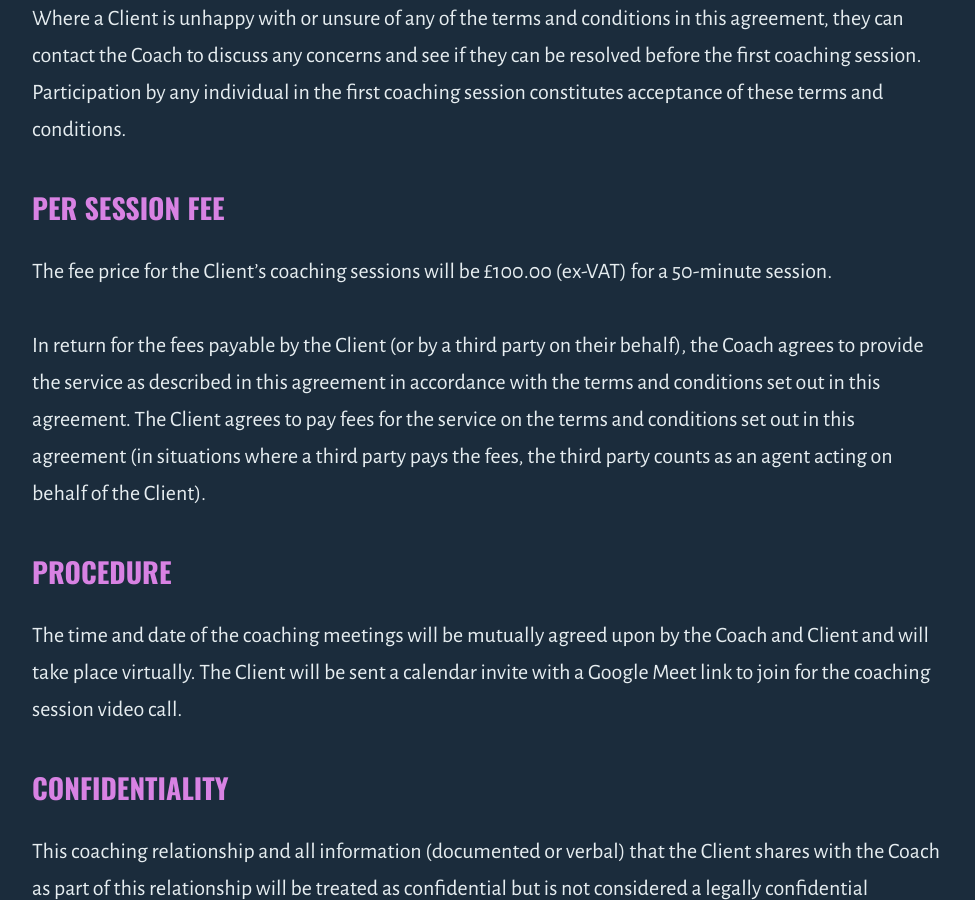
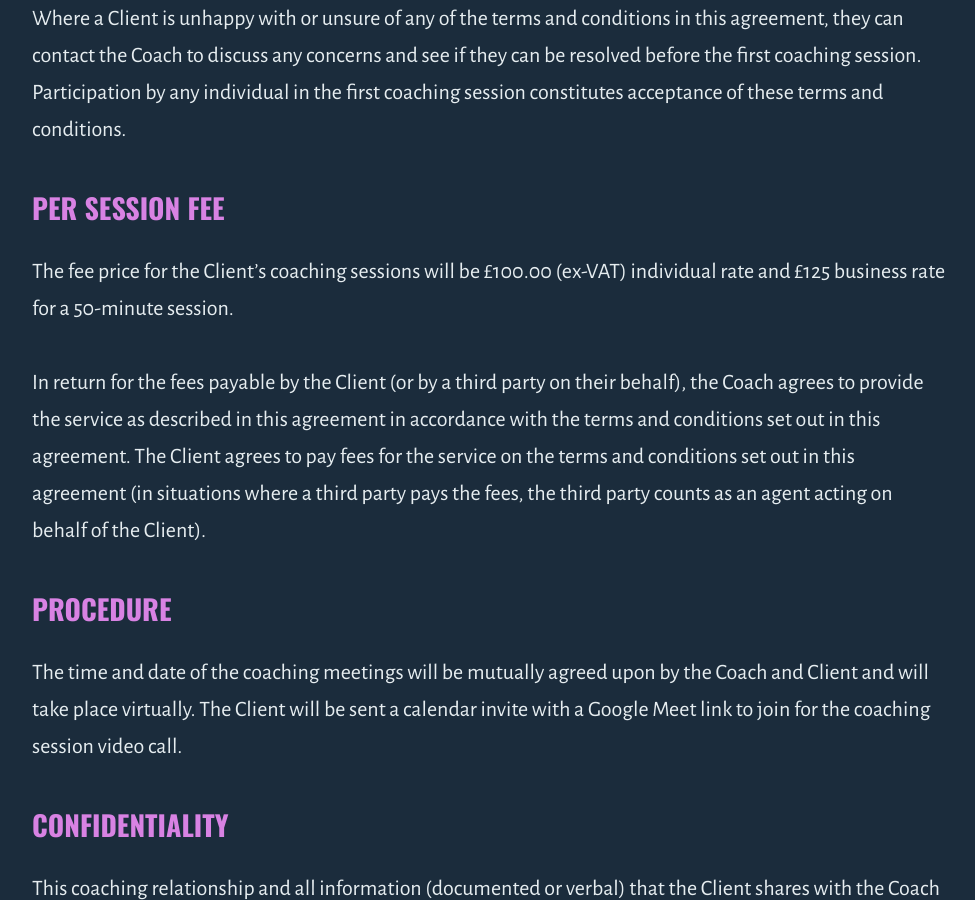
Before and after one commit to outragedpinkracoon/outragedpinkracoon.github.io, a Jekyll site: the page built from coaching-disclaimer-and-terms.md, in a window 1280 px wide and 900 px high, scrolled down 3265 px. Shown: the whole window, without its empty margins (149-1124 px from the left). Built offline with Jekyll 4.4.1, drawn with Linux system fonts in a browser that asks for light colours.

Commit message:
fee update

```diff
--- a/coaching-disclaimer-and-terms.md
+++ b/coaching-disclaimer-and-terms.md
@@ -44,7 +44,7 @@ The Coach may agree to provide additional coaching sessions after completion of
 Where a Client is unhappy with or unsure of any of the terms and conditions in this agreement, they can contact the Coach to discuss any concerns and see if they can be resolved before the first coaching session. Participation by any individual in the first coaching session constitutes acceptance of these terms and conditions.
 
 ### Per Session Fee
-The fee price for the Client’s coaching sessions will be £100.00 (ex-VAT) for a 50-minute session.
+The fee price for the Client’s coaching sessions will be £100.00 (ex-VAT) individual rate and £125 business rate for a 50-minute session.
 
 In return for the fees payable by the Client (or by a third party on their behalf), the Coach agrees to provide the service as described in this agreement in accordance with the terms and conditions set out in this agreement. The Client agrees to pay fees for the service on the terms and conditions set out in this agreement (in situations where a third party pays the fees, the third party counts as an agent acting on behalf of the Client).
 
```
